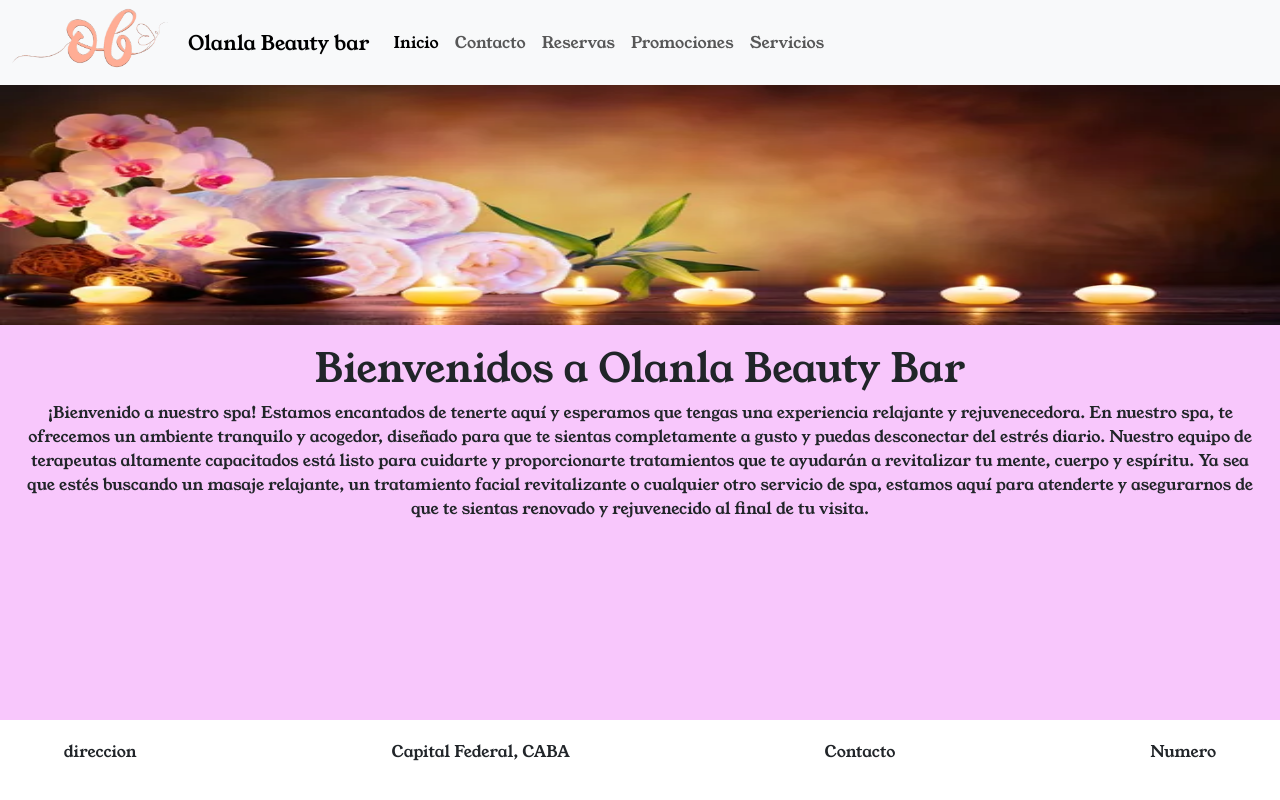
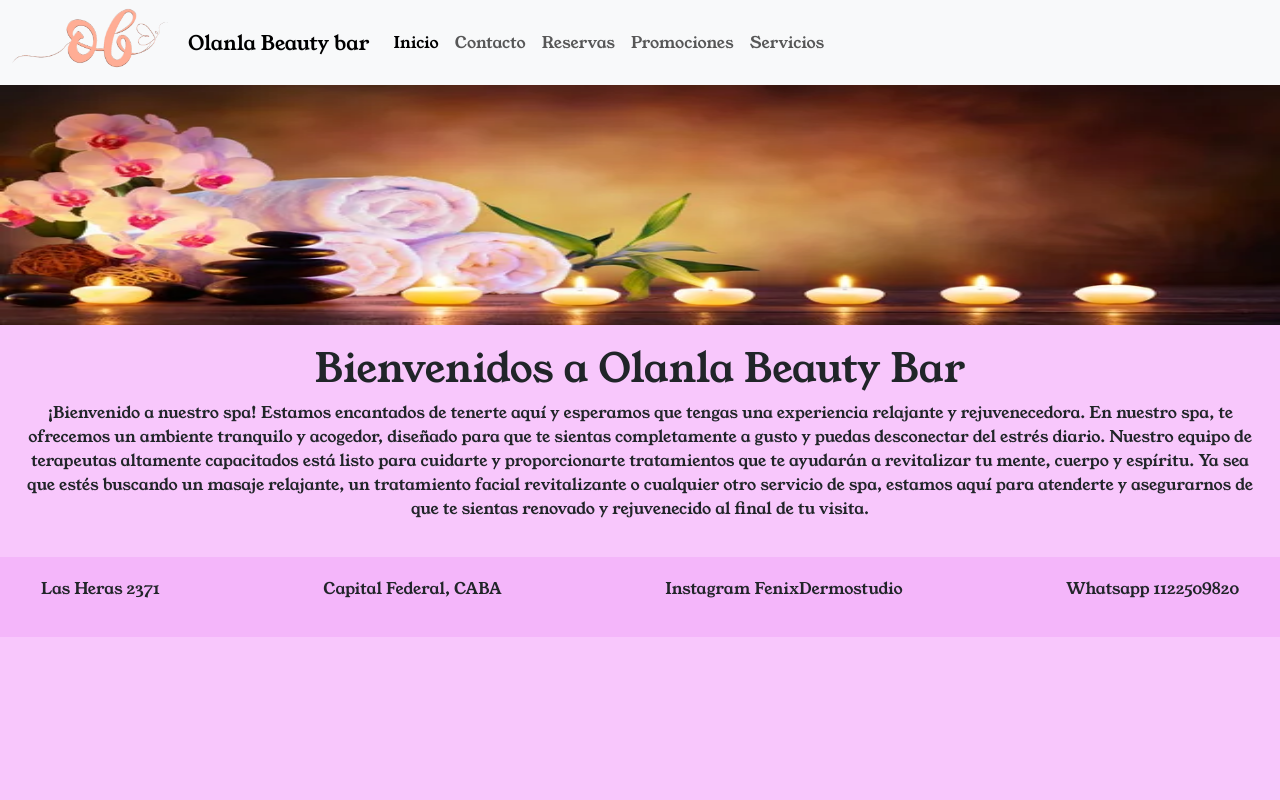
Before and after one commit to PedroProgam/Olanla, a website: page index.html in a window 1280 px wide. Drawn offline with nearby package versions, Linux system fonts and the light colour scheme.

Commit message:
resultado final

```diff
--- a/index.html
+++ b/index.html
@@ -14,7 +14,7 @@
   <header>
     <nav class="navbar navbar-expand-lg bg-body-tertiary nav" >
         <div class="container-fluid">
-      <a class="navbar-brand logobar" href="../index.html"> <img class="logobar" src="../img/logo.png" href="../index.html" alt=""></a>
+      <a class="navbar-brand logobar" href="../index.html"> <img class="logobar" src="../img/logo.png" href="../index.html" alt="logo"></a>
           <a class="navbar-brand" href="../index.html" >Olanla Beauty bar </a>
           <button class="navbar-toggler" type="button" data-bs-toggle="collapse" data-bs-target="#navbarNav" aria-controls="navbarNav" aria-expanded="false" aria-label="Toggle navigation">
             <span class="navbar-toggler-icon"></span>
@@ -60,15 +60,15 @@
 </main>
 
 <footer class="footer">
-      <div class="footer-content">
-       <p>direccion </p>
-            <br>
-        <p>Capital Federal, CABA</p>
+  <div class="footer-content">
+   <p>Las Heras 2371 </p>
         <br>
-        <p>Contacto</p>
-        <br>
-        <p>Numero</p>
-      </div>
+    <p>Capital Federal, CABA</p>
+    <br>
+    <p>Instagram FenixDermostudio</p>
+    <br>
+    <p>Whatsapp 1122509820</p>
+  </div>
 </footer>
 <script src="https://cdn.jsdelivr.net/npm/bootstrap@5.3.2/dist/js/bootstrap.bundle.min.js" integrity="sha384-C6RzsynM9kWDrMNeT87bh95OGNyZPhcTNXj1NW7RuBCsyN/o0jlpcV8Qyq46cDfL" crossorigin="anonymous"></script>
 </body>
--- a/scss/Partials/_contacto.scss
+++ b/scss/Partials/_contacto.scss
@@ -10,7 +10,6 @@
         width:50%;
         padding:0;
         margin:0;
-        background-color: red;
     }
     &-imgContainer{
         display: flex;
@@ -18,7 +17,6 @@
         width:50%;
         padding:0;
         margin:0;
-        background-color: blue;
 
         &-left{
             width:50%;
--- a/scss/Partials/_footer.scss
+++ b/scss/Partials/_footer.scss
@@ -3,11 +3,11 @@
     display: flex;
     width:100%;
     margin:0;
-    position:fixed;
     bottom: 0;
     padding:0;
+    position: relative;
 
-    background-color: rgb(255, 255, 255);
+    background-color: #f4b6fa;
 
     &-content{
         display:flex;
--- a/scss/Partials/_promociones.scss
+++ b/scss/Partials/_promociones.scss
@@ -37,7 +37,7 @@
             flex-direction: column;
             align-items: center;
             justify-content: center;
-
+            margin-right: 3%;
             width:40%;
             height:100%;
             text-align: center;
@@ -72,7 +72,7 @@
             flex-direction: column;
             align-items: center;
             justify-content: center;
-
+            margin-right: 3%;
             width:40%;
             height:100%;
             text-align: center;
--- a/scss/Partials/_reset.scss
+++ b/scss/Partials/_reset.scss
@@ -1,7 +1,7 @@
 body {
     margin: 0;
     padding: 0;
-    background-color: rgb(248, 199, 252);
+    background-color: #f8c7fc;
     font-family: "young";
     height:100%;
     width:100%;
```
Also changed, not shown: pages/contacto.html (+5 -5 lines), pages/promociones.html (+5 -5 lines), pages/reserva.html (+4 -4 lines), pages/servicios.html (+4 -4 lines), scss/estilo.css, 1 other file.
